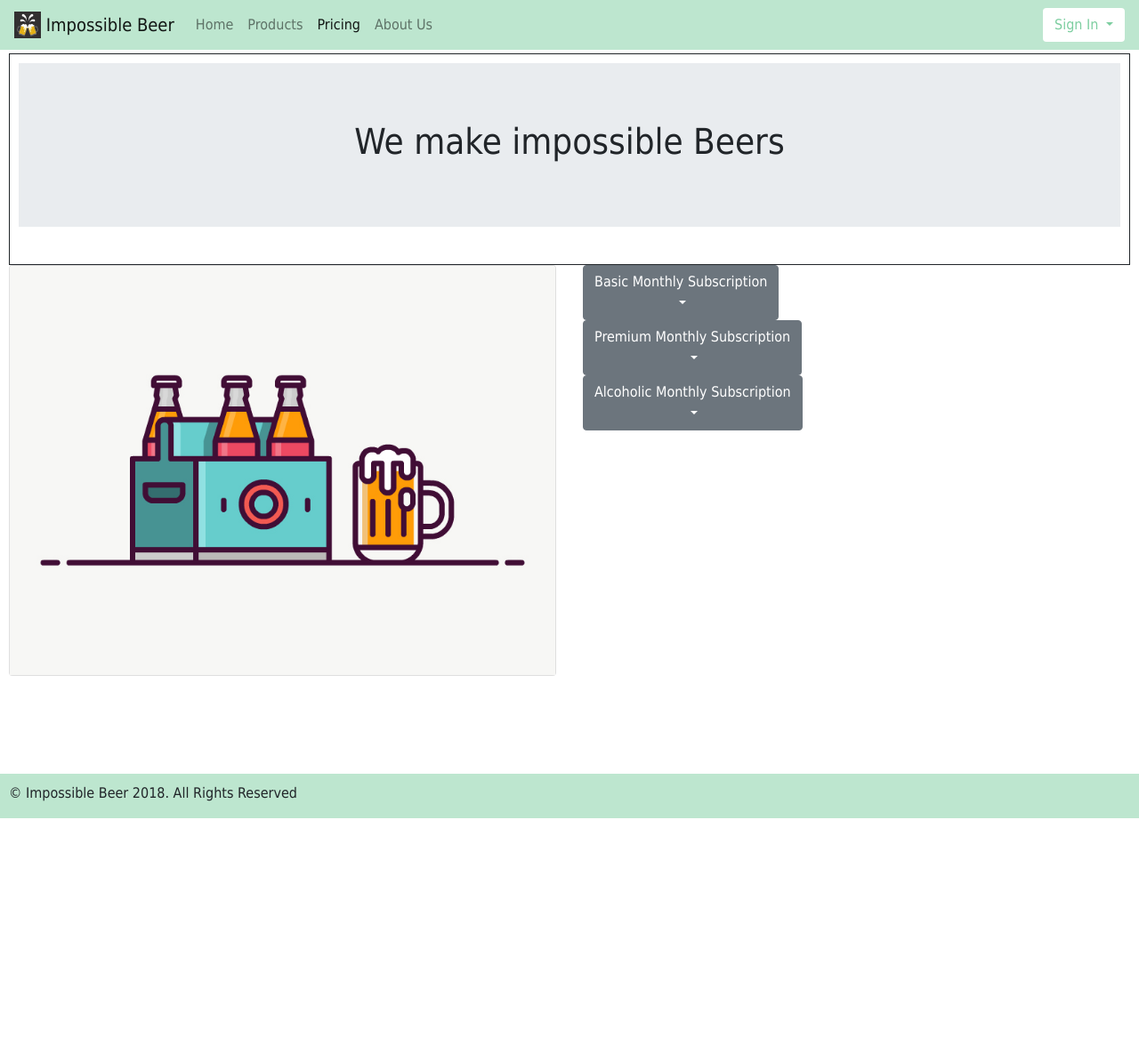
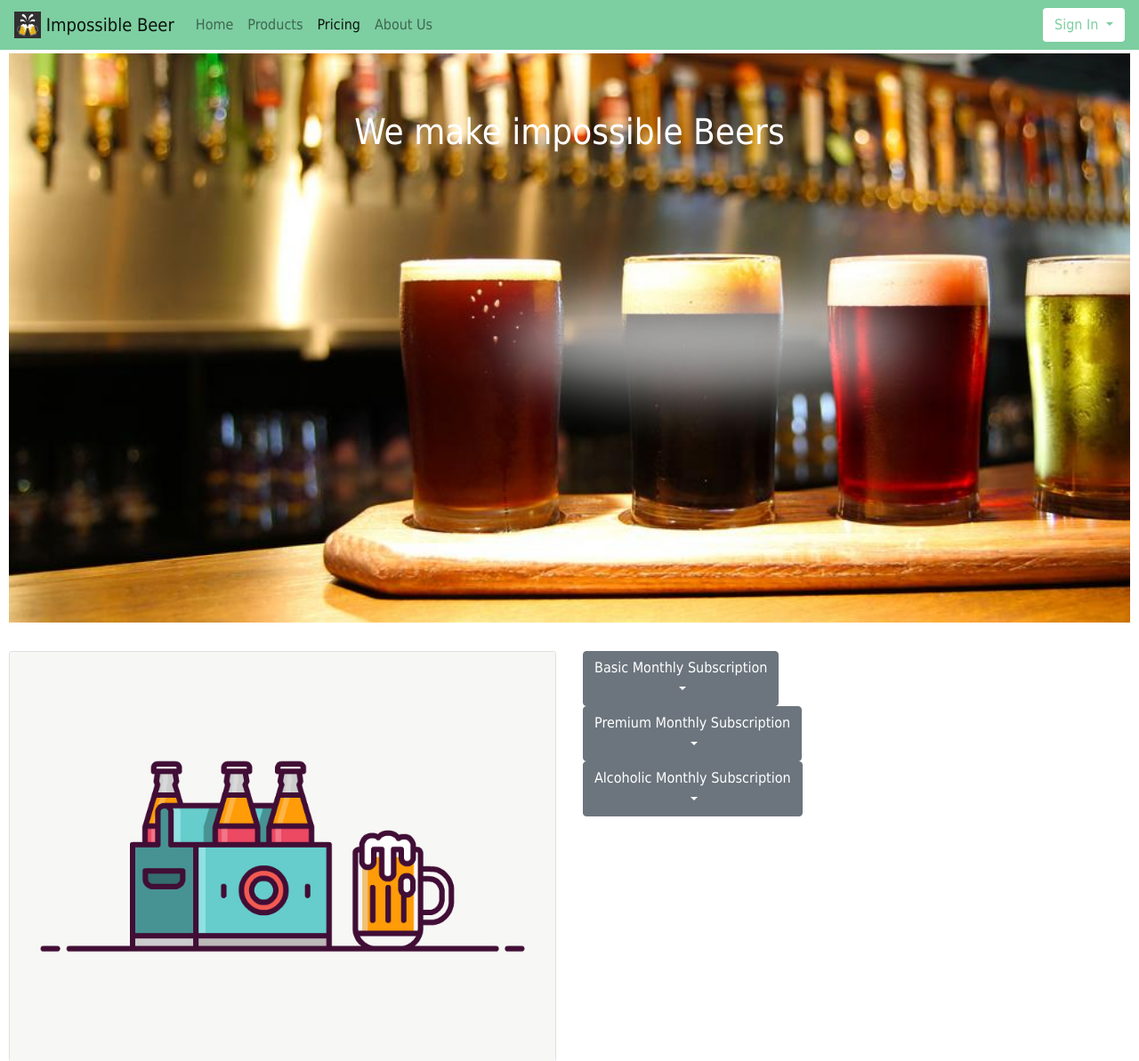
Before and after one commit to amuletum/PFE-FinalProject, a PHP site: page /Pricing.html in a window 1280 px wide. Shown: the top 1193 px of the page at 89% size. Before the commit the page ends 920 px from the top, so only its background shows below. Run offline with PHP 8.4, Linux system fonts and the light colour scheme.

Commit message:
small changes

```diff
--- a/Pricing.html
+++ b/Pricing.html
@@ -66,15 +66,12 @@
 
   <div id="bodycontent">
 
-    <div id="banner">
-        <div class="jumbotron jumbotron-fluid jumbopricing">
-          <div class="container-fluid text-center">
-          <h1>We make impossible Beers</h1>
-          </div>
-        </div>
+    <div class="jumbotron jumbotron-fluid jumboPricing">
+      <div class="container-fluid text-center">
+      <h1>We make impossible Beers</h1>
+      </div>
     </div>
 
-<!-- Insert background pic photos/A row of beer.jpg -->
 
     <div id="Productpricingdropdown">
         <div class="row">
@@ -143,9 +140,11 @@
 
 function scrollFunction() {
     if (document.body.scrollTop > 20 || document.documentElement.scrollTop > 20) {
-        document.getElementById("nav").style.backgroundColor = "rgb(125,206,160)";
+        document.getElementById("myBtn").style.display = "block";
+        // document.getElementById("nav").style.backgroundColor = "rgb(125,206,160)";
     } else {
-        document.getElementById("nav").style.backgroundColor = "rgba(125,206,160,.5)";
+        document.getElementById("myBtn").style.display = "none";
+        // document.getElementById("nav").style.backgroundColor = "rgba(125,206,160,.5)";
     }
 }
 
--- a/final.css
+++ b/final.css
@@ -1,5 +1,4 @@
-/* These are the main divs which partitions the website into
-various sections  */
+
 
 *{
   font-family: Tahoma, Geneva, sans-serif;
@@ -9,6 +8,10 @@
     position: center;
 }
 
+.h1, h1{
+  color: white;
+}
+
 .jumboAbout{
   background: url(photos/aboutUs.jpg) no-repeat;
   width: 100%;
@@ -16,28 +19,40 @@
   height: 80vh;
 }
 
-.jumboAbout h1 {
+/*.jumboAbout h1 {
   color:white;
-}
+}*/
 
 .jumboProduct{
   position: center;
-  background: url(photos/Beerserved.jpg);
+  background: url(photos/Beerserved.jpg) no-repeat;
   width: 100%;
   background-size: cover;
   height: 80vh;
 }
 
-.jumboProduct h1{
+/*.jumboProduct h1{
   color: white;
+}*/
+
+.jumboPricing{
+  position: center;
+  background: url(photos/beerRow.jpg) no-repeat;
+  width: 100%;
+  background-size: cover;
+  height: 80vh;
 }
 
-.navbar {
+.navbar{
   position: fixed;
   top: 0;
   width: 100%;
   background-color: RGBA(125, 206, 160, 0.5);
   z-index: 99;
+}
+
+.navbar:hover{
+  background-color: RGBA(125, 206, 160, 1);
 }
 
 /* White on hover to target just the link you're looking at */
```
Also changed, not shown: AboutUs.html (+4 -4 lines), Products.html (+4 -4 lines), home_wCarousel.html (+4 -4 lines), photos/A row of beer.jpg (deleted), photos/beerRow.jpg (added), 1 other file.
